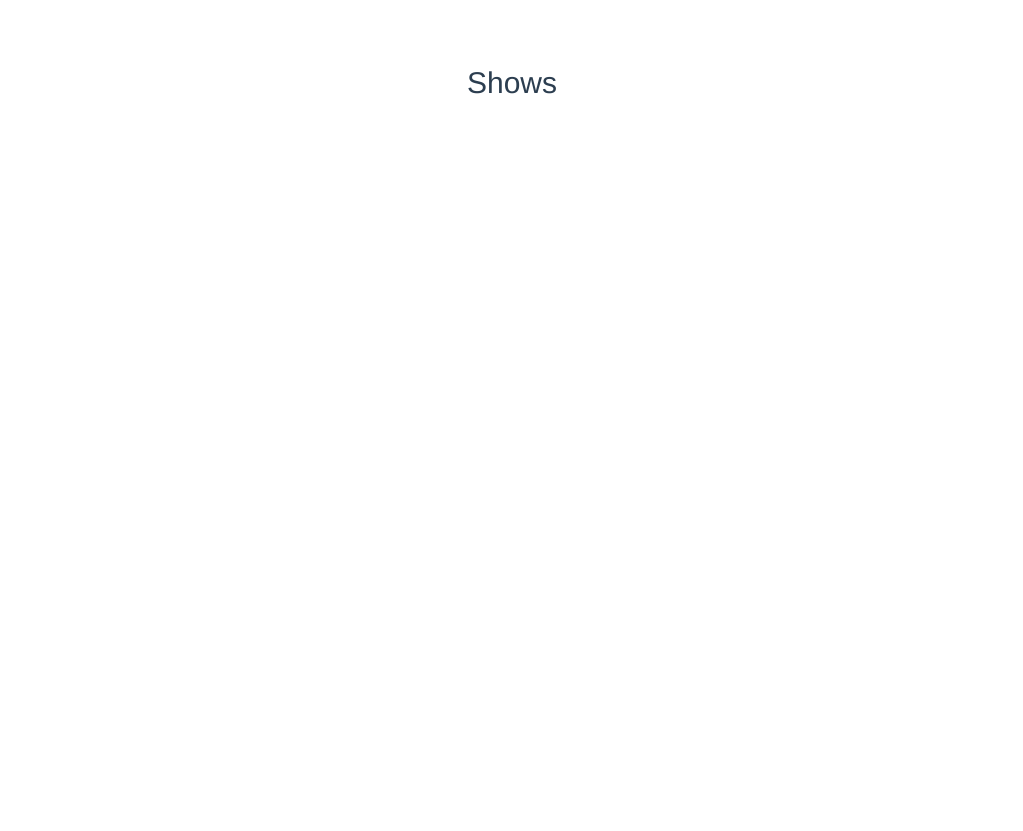
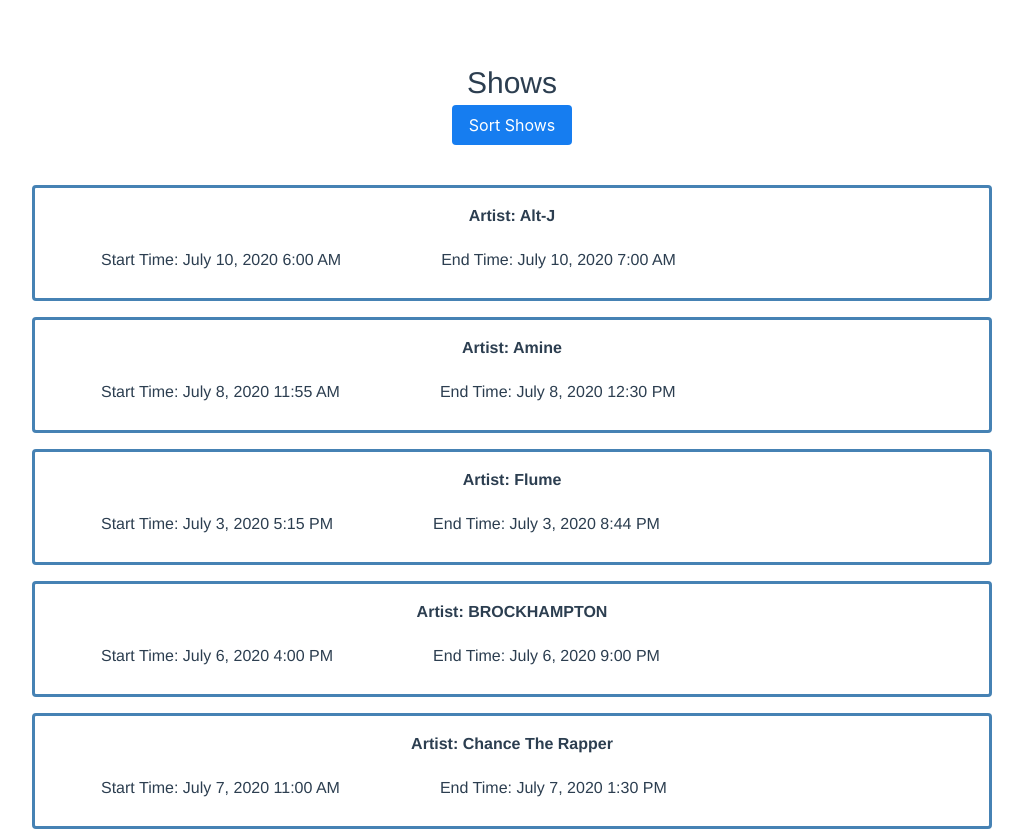
Before and after one commit to csabbert/sandstonetakeover, a Vue app: page / in a window 1280 px wide. Shown: the top 831 px of the page, without its empty margins (128-1151 px from the left). Before the commit the page ends 800 px from the top, so only its background shows below. Built offline with nearby package versions, Linux system fonts and the light colour scheme.

Commit message:
First Commit

```diff
--- a/src/App.vue
+++ b/src/App.vue
@@ -1,17 +1,37 @@
 <template>
   <div id="app">
     <Shows />
+    <Buttons />
+    <ShowsList :shows="shows" />
   </div>
 </template>
 
 <script lang="ts">
 import Vue from 'vue';
-import Shows from '@/components/Shows.vue';
+import {
+  defineComponent,
+  reactive,
+  ref,
+  toRefs,
+} from '@vue/composition-api';
+import Shows from './components/Shows.vue';
+import ShowsList from './components/ShowsList.vue';
+import Show from './types/Show';
+import Buttons from './components/Buttons.vue';
+
+import data from './assets/data.json';
 
 export default Vue.extend({
   name: 'App',
   components: {
     Shows,
+    Buttons,
+    ShowsList,
+  },
+  setup() {
+    const shows = ref<Show[]>(data);
+    // const shows = data;
+    return { shows };
   },
 });
 </script>
--- /dev/null
+++ b/src/components/Buttons.vue
@@ -0,0 +1,18 @@
+<template>
+  <div class="Buttons">
+    <b-button type="is-info">Sort Shows</b-button>
+  </div>
+</template>
+
+<script lang="ts">
+import { defineComponent } from '@vue/composition-api';
+
+export default defineComponent({
+  name: 'Buttons',
+});
+</script>
+
+<style lang="sass" scoped>
+.Shows
+  font-size: 30px
+</style>
--- /dev/null
+++ b/src/components/ShowsList.vue
@@ -0,0 +1,59 @@
+<template>
+  <div class="shows-list">
+    <ul>
+      <li v-for="show in shows" :key="show.artist">
+        <h2>Artist: {{show.artist}}</h2>
+        <div class="show-time">
+          <p>Start Time: {{show.start}}</p>
+          <p>End Time: {{show.end}}</p>
+        </div>
+      </li>
+    </ul>
+  </div>
+</template>
+
+<script lang="ts">
+import {
+  defineComponent,
+  PropType,
+} from '@vue/composition-api';
+import Show from '../types/Show';
+
+export default defineComponent({
+  props: {
+    shows: {
+      required: true,
+      type: Array as PropType<Show[]>,
+    },
+  },
+});
+</script>
+
+<style scoped>
+  .shows-list {
+    max-width: 960px;
+    margin: 40px auto;
+  }
+  .shows-list ul {
+    padding: 0;
+  }
+  .shows-list li {
+    list-style-type: none;
+    background: white;
+    border: 3px solid steelblue;
+    padding: 16px;
+    margin: 16px 0;
+    border-radius: 4px;
+  }
+  .shows-list h2 {
+    font-weight: bold;
+    margin: 0 0 10px;
+    text-transform: capitalize;
+  }
+  .show-time {
+    display: flex;
+  }
+  .show-time p {
+    margin: 10px 50px;
+  }
+</style>
--- /dev/null
+++ b/src/types/Show.ts
@@ -0,0 +1,7 @@
+interface Show {
+    artist: string,
+    start: string,
+    end: string
+}
+
+export default Show
--- a/tsconfig.json
+++ b/tsconfig.json
@@ -5,6 +5,7 @@
     "strict": true,
     "jsx": "preserve",
     "moduleResolution": "node",
+    "resolveJsonModule": true,
     "skipLibCheck": true,
     "esModuleInterop": true,
     "allowSyntheticDefaultImports": true,
```
Also changed, not shown: src/components/Shows.vue (+13 -0 lines).
